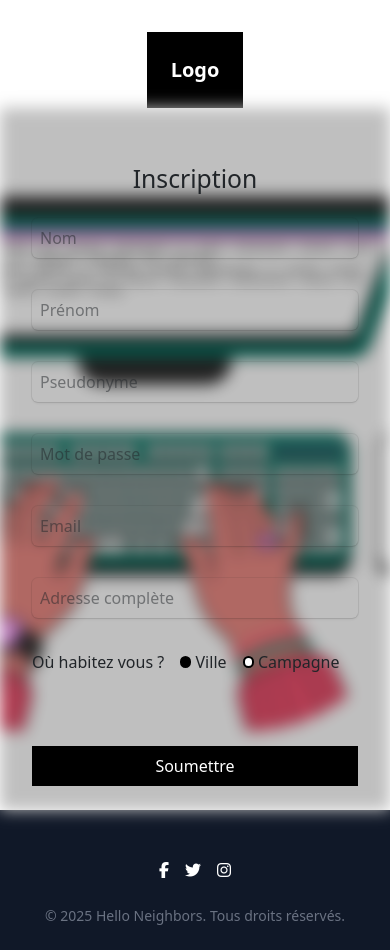
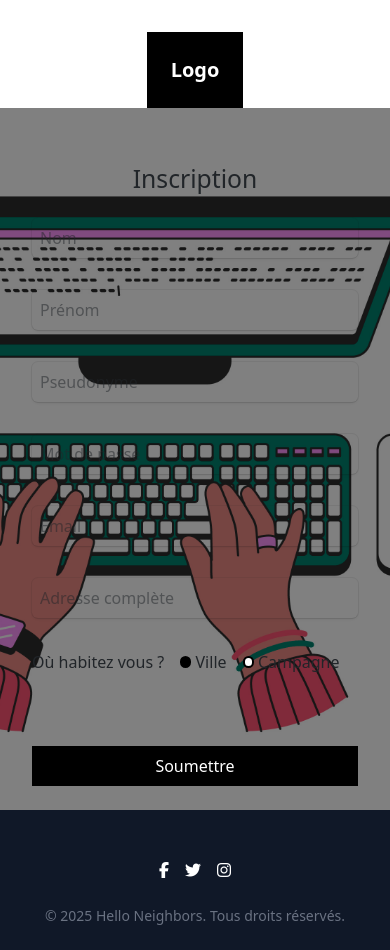
Before and after one commit to IreneB21/project-cda-front, an Angular app: page /hello/neighbors/signup in a window 390 px wide. Built offline with nearby package versions, Linux system fonts and the light colour scheme.

Commit message:
CSS update

```diff
--- a/src/app/components/member/signup/signup.component.html
+++ b/src/app/components/member/signup/signup.component.html
@@ -10,7 +10,7 @@
     <img
       src="/registration-illustration.jpg"
       alt=""
-      class="absolute inset-0 h-full w-full object-cover brightness-75 blur-sm lg:hidden z-0"
+      class="absolute inset-0 h-full w-full object-cover brightness-50 lg:hidden z-0"
       aria-hidden="true"
     />
 
```
